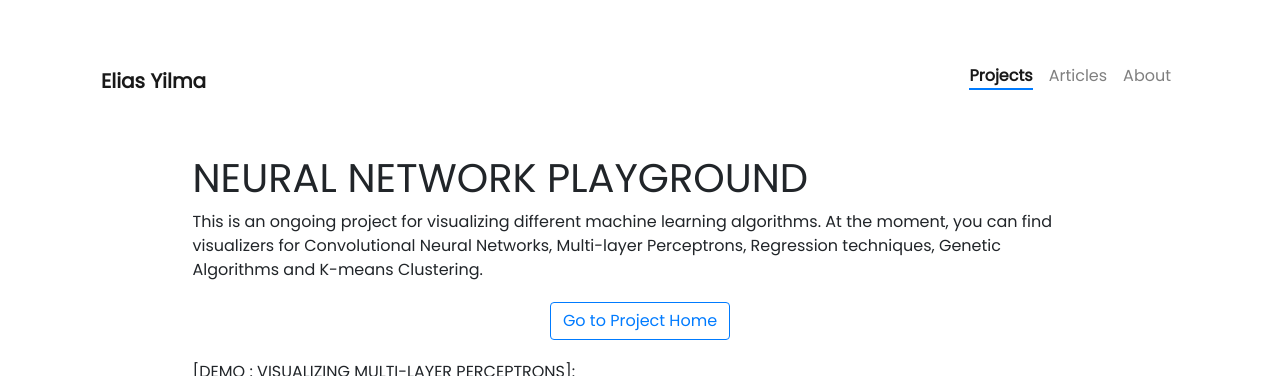
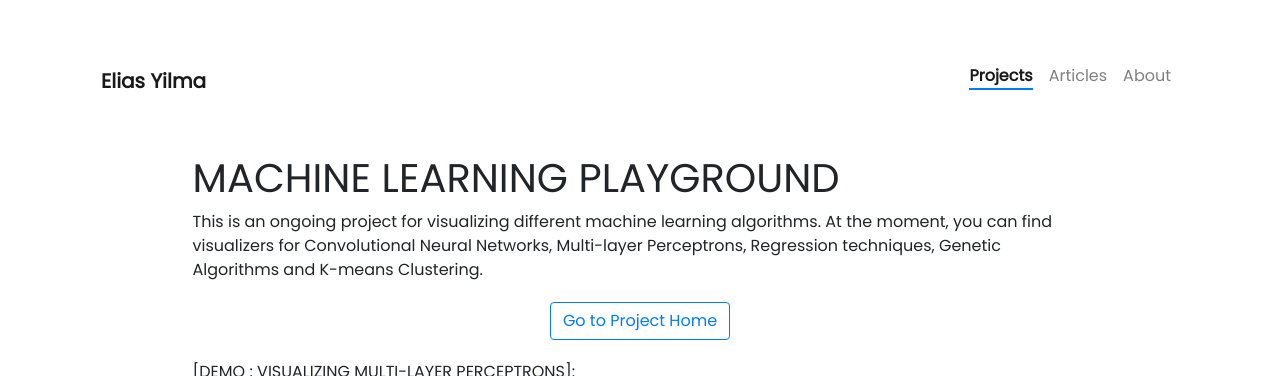
Before and after one commit to eliasyilma/eliasyilma.github.io, a Jekyll site: the page built from _projects/(3) Machine_learn_vis.md, in a window 1280 px wide and 900 px high, cut to the strip 0-376 px from the top of the window. Built offline with Jekyll 4.4.1, drawn with Linux system fonts in a browser that asks for light colours; nearby versions of some CDN libraries.

Commit message:
Update (3) Machine_learn_vis.md

```diff
--- a/_projects/(3) Machine_learn_vis.md
+++ b/_projects/(3) Machine_learn_vis.md
@@ -4,7 +4,7 @@ tools: [Java, JavaFX]
 image: https://i.pinimg.com/originals/1d/a5/97/1da597acb9ad2fb65da09950abf46511.jpg
 description: A Java implementation of Tensorflow's Playground for visualizing neural networks.
 ---
-# NEURAL NETWORK PLAYGROUND
+# MACHINE LEARNING PLAYGROUND
 
 This is an ongoing project for visualizing different machine learning algorithms. At the moment, you can find visualizers for Convolutional Neural Networks, Multi-layer Perceptrons, Regression techniques, Genetic Algorithms and K-means Clustering.
 
```
